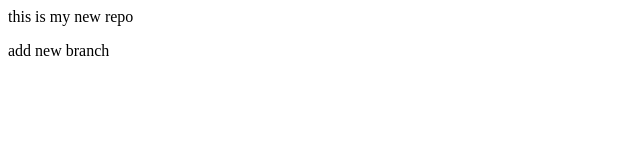
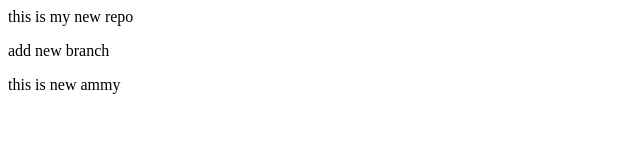
Before and after one commit to rgamit/LocalRepo, a plain HTML site: page index.html in a window 1280 px wide. Shown: the whole page, without its empty margins (0-640 px from the left). Drawn offline with Linux system fonts and the light colour scheme.

Commit message:
add new string

```diff
--- a/index.html
+++ b/index.html
@@ -1,2 +1,3 @@
 <p>this is my new repo</p>
 <p>add new branch </p>
+<p>this is new ammy</p>
```
